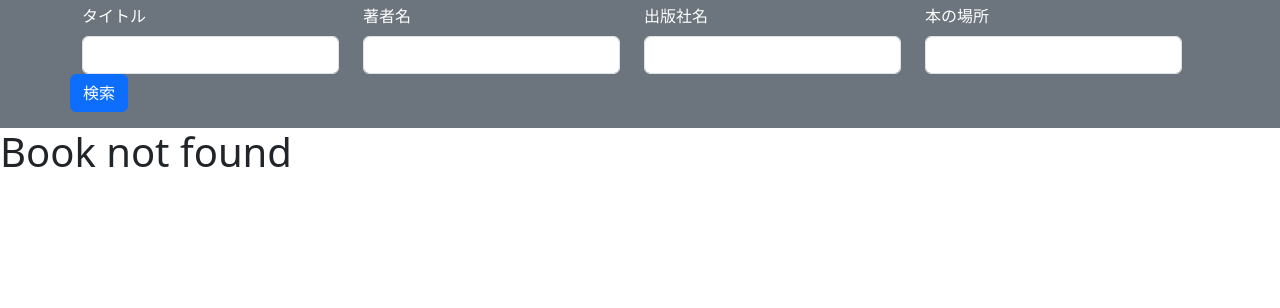
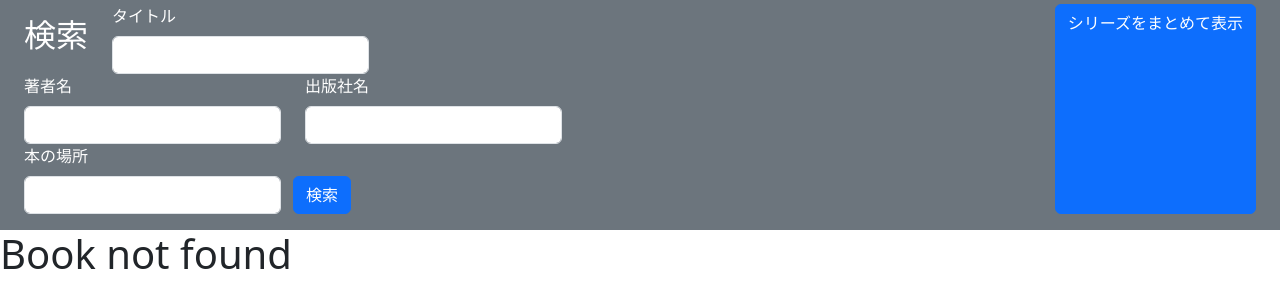
Before and after one commit to Paspenta/Paspenta_bookmanager, a Flask app: page /index_series in a window 1280 px wide. Shown: the part 56-364 px from the top of the page. Run offline with Flask 3, Linux system fonts and the light colour scheme; the visitor is signed in with stand-in values (Sample User, id 1); data comes from the database, SQL or seed files in the repository; data that the repository does not hold is empty.

Commit message:
fix index_series

```diff
--- a/bookmanager/templates/index_series.html
+++ b/bookmanager/templates/index_series.html
@@ -3,10 +3,11 @@
 {% set title = "書籍一覧" %}
 
 {% block content %}
-    <div class="container-fluid bg-secondary text-white pt-1 pb-3">
+    <div class="container-fluid bg-secondary text-white pt-1 pb-3 d-flex flex-row">
         <div class="container d-flex justify-content-center">
-            <form action="{{ url_for('manager.index') }}" method="get">
+            <form action="{{ url_for('manager.index_series') }}" method="get">
                 <div class="row align-items-center">
+                    <h2 class="col-auto">検索</h2>
                     <div class="col-auto">
                         <label for="SeriesName" class="form-label">タイトル</label>
                         <input name="SeriesName" id="SeriesName" class="form-control">
@@ -26,6 +27,11 @@
                     <button type="submit" class="btn btn-primary col-auto align-self-end">検索</button>
                 </div>
             </form>
+        </div>
+        <div class="container d-flex justify-content-end">
+            <a href="{{ url_for('manager.index') }} " class="btn btn-primary">
+                シリーズをまとめて表示
+            </a>
         </div>
     </div>
     {% if series_list %}
```
